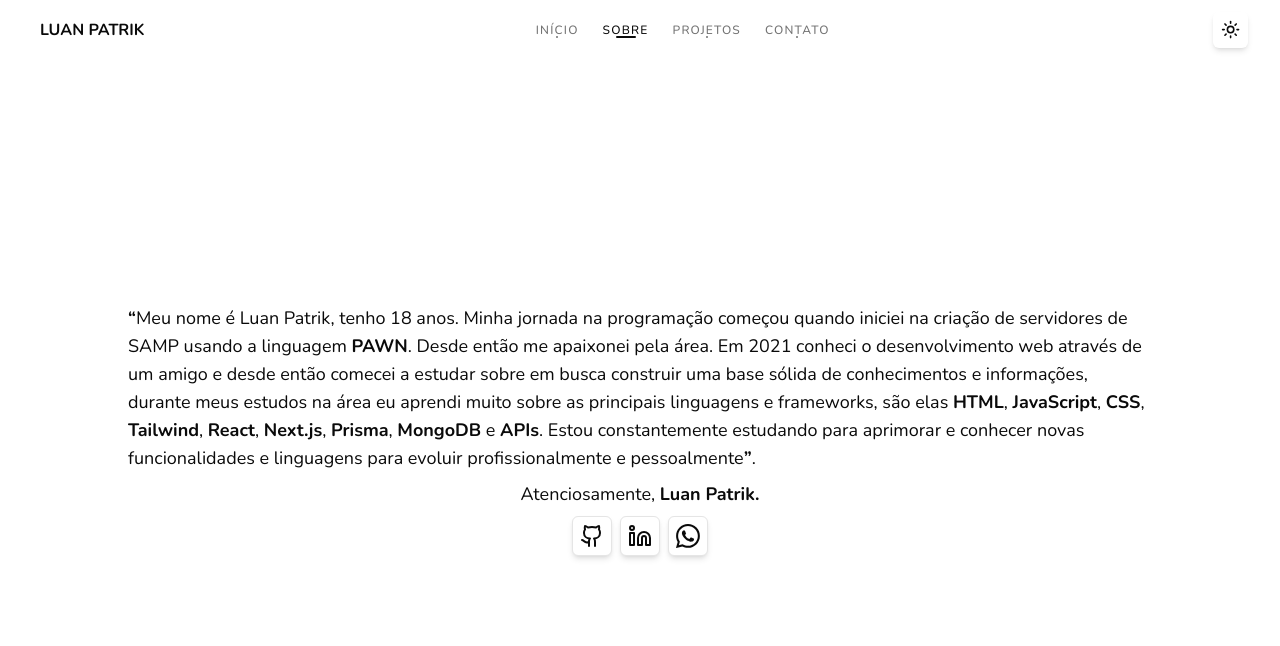
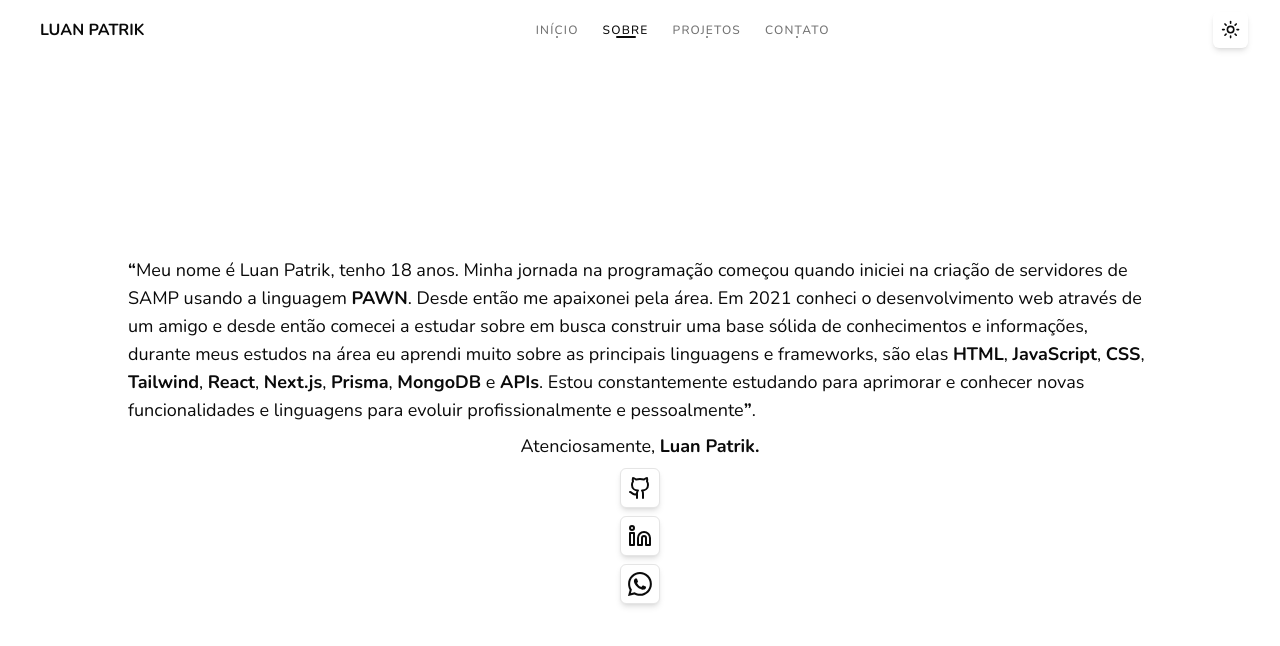
Before and after one commit to luan-patrik/my-portfolio, a Next.js app: page /sobre in a window 1280 px wide. Shown: the top 646 px of the page. Built offline with nearby package versions, Linux system fonts and the light colour scheme.

Commit message:
feat: Modified social links

```diff
--- /dev/null
+++ b/src/components/Social.tsx
@@ -0,0 +1,22 @@
+'use client'
+
+import { cn } from '@/lib/utils'
+import { HTMLAttributes, forwardRef } from 'react'
+
+interface SocialCardProps extends HTMLAttributes<HTMLDivElement> {}
+
+const SocialCard = forwardRef<HTMLDivElement, SocialCardProps>(
+  ({ className, ...props }, ref) => {
+    return (
+      <div
+        ref={ref}
+        className={cn('flex items-center gap-2', className)}
+        {...props}
+      />
+    )
+  },
+)
+
+SocialCard.displayName = 'SocialCard'
+
+export { SocialCard }
--- a/src/components/SocialLinks.tsx
+++ b/src/components/SocialLinks.tsx
@@ -4,14 +4,21 @@ import { Icon } from './Icon'
 import { buttonVariants } from './ui/button'
 import { LinkComponent } from './ui/link'
 
-const SocialLinks = () => {
+interface SocialLinksProps {
+  className?: string
+}
+
+const SocialLinks = ({ className }: SocialLinksProps) => {
   return (
-    <div className='flex items-center gap-2'>
+    <>
       <LinkComponent
         href='https://github.com/luan-patrik'
         title='GitHub'
         target='_blank'
-        className={cn(buttonVariants({ size: 'icon', variant: 'outline' }))}
+        className={cn(
+          buttonVariants({ size: 'icon', variant: 'outline' }),
+          className,
+        )}
       >
         <GithubIcon aria-hidden='true' focusable='false' size={24} />
         <span className='sr-only'>GitHub</span>
@@ -20,7 +27,10 @@ const SocialLinks = () => {
         href='https://www.linkedin.com/in/luanpatrik'
         title='LinkedIn'
         target='_blank'
-        className={cn(buttonVariants({ size: 'icon', variant: 'outline' }))}
+        className={cn(
+          buttonVariants({ size: 'icon', variant: 'outline' }),
+          className,
+        )}
       >
         <LinkedinIcon aria-hidden='true' focusable='false' size={24} />
         <span className='sr-only'>LinkedIn</span>
@@ -29,12 +39,15 @@ const SocialLinks = () => {
         href='https://wa.me/5551998913374'
         title='WhatsApp'
         target='_blank'
-        className={cn(buttonVariants({ size: 'icon', variant: 'outline' }))}
+        className={cn(
+          buttonVariants({ size: 'icon', variant: 'outline' }),
+          className,
+        )}
       >
         <Icon.whatsapp aria-hidden='true' focusable='false' size={24} />
         <span className='sr-only'>WhatsApp</span>
       </LinkComponent>
-    </div>
+    </>
   )
 }
 
--- a/src/components/ui/link.tsx
+++ b/src/components/ui/link.tsx
@@ -1,19 +1,27 @@
 import { cn } from '@/lib/utils'
 import Link, { type LinkProps } from 'next/link'
+import { HTMLAttributeAnchorTarget, HTMLAttributes, forwardRef } from 'react'
 
-interface LinkComponentProps {
-  target?: string
+interface LinkComponentProps
+  extends HTMLAttributes<HTMLAnchorElement>,
+    LinkProps {
+  target?: HTMLAttributeAnchorTarget
 }
 
-function LinkComponent({
-  className,
-  href,
-  target,
-  ...props
-}: React.HTMLAttributes<HTMLAnchorElement> & LinkProps & LinkComponentProps) {
-  return (
-    <Link href={href} target={target} className={cn(className)} {...props} />
-  )
-}
+const LinkComponent = forwardRef<HTMLAnchorElement, LinkComponentProps>(
+  ({ className, href, target, ...props }, ref) => {
+    return (
+      <Link
+        ref={ref}
+        href={href}
+        target={target}
+        className={cn(className)}
+        {...props}
+      />
+    )
+  },
+)
+
+LinkComponent.displayName = 'LinkComponent'
 
 export { LinkComponent }
```
